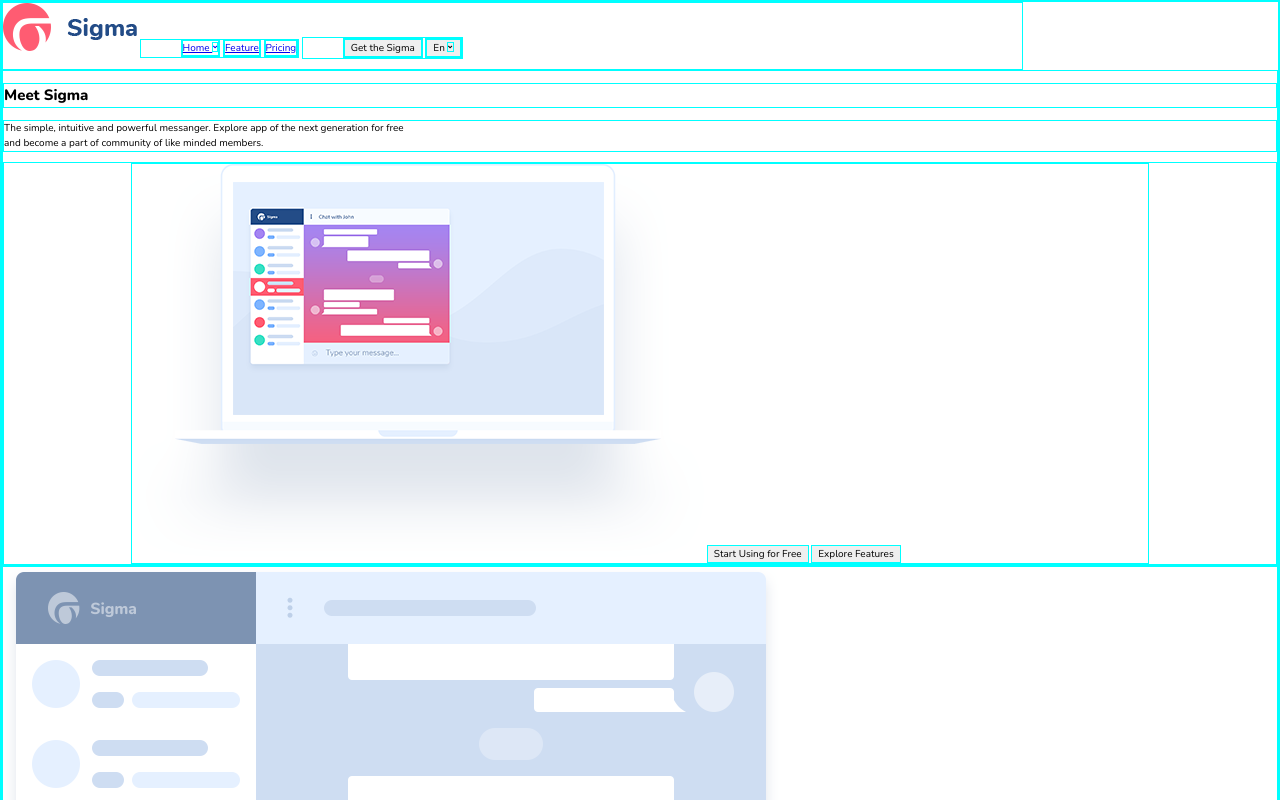
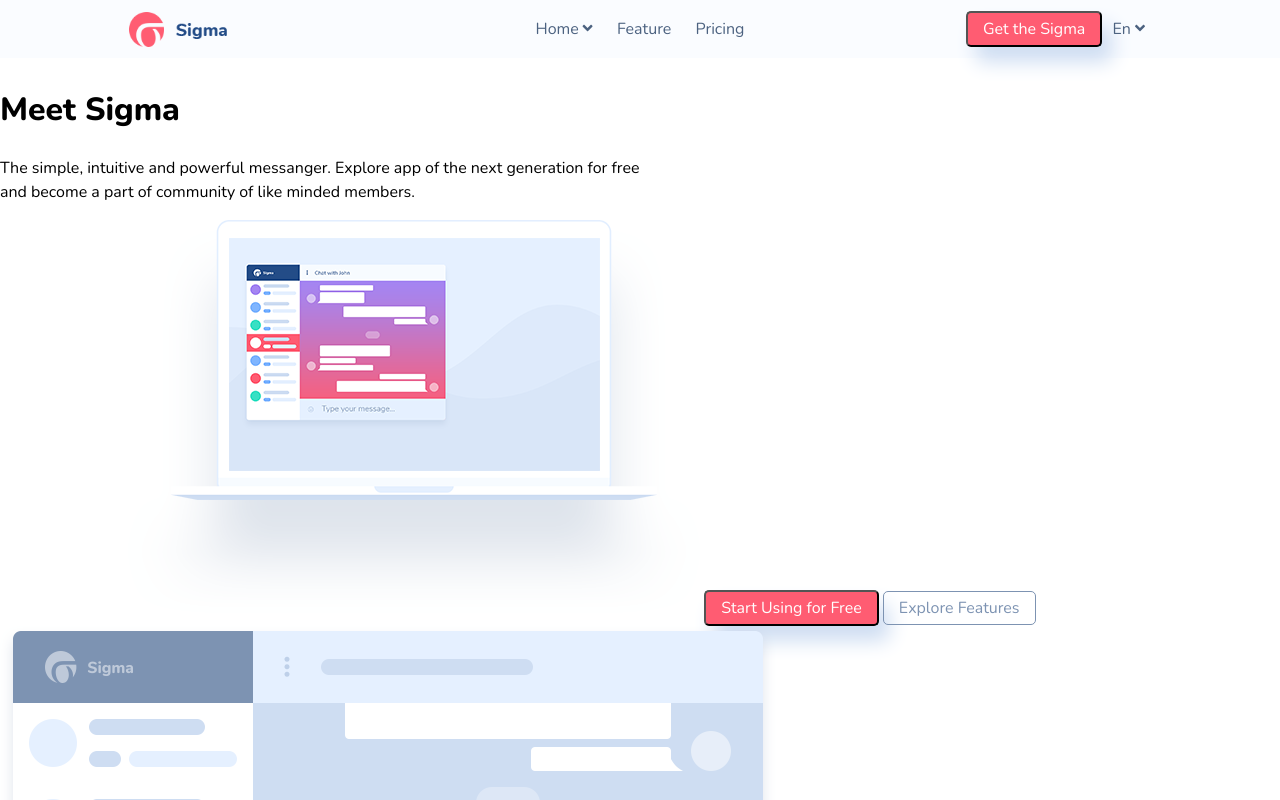
Before and after one commit to melodyyun/HackerYou-Bootcamp, a website: page projects/project1/melody_chen_project1/index.html in a window 1280 px wide. Shown: the top 800 px of the page. Drawn offline with nearby package versions, Linux system fonts and the light colour scheme.

Commit message:
working on nav bar for project 1

```diff
--- a/projects/project1/melody_chen_project1/dev/styles/main.scss
+++ b/projects/project1/melody_chen_project1/dev/styles/main.scss
@@ -1,46 +1,122 @@
 @import 'setup';
 
-/*
+/*--------
 Variables
-*/
+--------*/
 
 $backgroundDark:  #eff6ff;
 $backgroundLight:  #fafcff;
 $pColor:  #7d93b2;
 $headerColor: #4c6280;
+$lightNavy: rgb(206, 221, 242);
+$red: rgb(255, 92, 114);
+$transparentRed: rgba(255, 92, 114, 0.836);
+$white: #fff;
 
-/*
+/*---------
 Styling All
-*/
+----------*/
 *{
 	font-family: 'Nunito', sans-serif;
-	border: 1px solid aqua;
+	// border: 1px solid aqua;
 }
 
+/*---
+Base
+-----*/
 html{
+	//sets root em to 10px
 	font-size: 62.5%;
 	line-height: 1.5;
+	width: 100%;
+	height: 100%;
 }
 
 body{
+	font-size: 1.6rem;
+}
+
+/*---------
+Navigation
+----------*/
 .main-nav{
+	top: 0;
 	display: inline-block;
-		width: 80%;
+	width: 100%;
 	margin: 0 auto;
+	table{
+		width: 100%;
+	}
+	td{
+		width: 33.33%;
+	}
+}
+
 ul{
 	display: inline-block;
+	// removes indent from ul
+	padding: 0;
 	li{
+		margin-left: 0;
 		list-style: none;
 		color: $headerColor;
 		display: inline-block;
+		a{
+			color: $headerColor;
+			text-decoration: none;
+			border-radius: 5px;
+			padding: 2px 10px;
+		}
+		a:hover{
+			color: $red;
+			animation-name: toRedButtonHover;
+			animation-duration: 1s;
+			animation-fill-mode: forwards;
 		}
 	}
 }
+@keyframes toRedButtonHover{
+	from{
+		background: none;
+		color: $red;
+	}
+	to{
+		background: $transparentRed;
+		color: #fff;
+	}
+}
+//
+.main-nav img{
+	line-height: 1.5;
+	width: auto;
+	height: 35px;
+	vertical-align: middle;
+}
+//center nav
+.nav-middle{
+	position: relative;
+	//center
+	left: 50%;
+  	transform: translatex(-50%);
+}
+
+//right nav
+.nav-right{
+	float: right;
+	vertical-align: middle;
+	margin: 0;
+}
+
+#en{
+	background: transparent;
+	border: none;
+	color: $headerColor;
+}
+//nav END----------
 
 .container{
 	width: 80%;
 	margin: 0 auto;
-
 }
 
 .wave{
@@ -49,7 +125,7 @@ body{
 	background-position: center;
 	background-size: cover;
 }
-}
+
 
 // background colors
 .backgroundDark{
@@ -59,3 +135,28 @@ body{
 .backgroundLight{
 	background-color: $backgroundLight;
 }
+
+//buttons
+.button{
+	border-radius: 5px;
+	padding: 0.5rem 1.5rem;
+}
+.red-button{
+	background-color: $red;
+	color: $white;
+	box-shadow: 10px 15px 20px $lightNavy;
+	:hover{
+
+	}
+}
+
+.clear-button{
+	background-color: transparent;
+	color: $pColor;
+	border: 1px $pColor solid;
+}
+		.clear-button:hover{
+				animation-name: toRedButtonHover;
+				animation-duration: 1s;
+				animation-fill-mode: forwards;
+		}
--- a/projects/project1/melody_chen_project1/index.html
+++ b/projects/project1/melody_chen_project1/index.html
@@ -16,28 +16,64 @@
 </head>
 <body>
 	<!-- Nav Bar -->
-	<nav class="main-nav">
-		<img src="public/images/logo.png" alt="Signma Logo">
-		<ul>
-			<li><a href="#main-header">Home <i class="fas fa-angle-down"></i></a></li>
-			<li><a href="#features">Feature</a></li>
-			<li><a href="#pricing">Pricing</a></li>
-		</ul>
-		<ul>
-			<li><button class="red-button">Get the Sigma</button></li>
-			<li><button id="en">En <i class="fas fa-angle-down"></i></button></li>
-		</ul>
+	<nav class="main-nav backgroundLight">
+		<div class="container">
+			<table>
+				<tr>
+					<td>
+						<img src="public/images/logo.png" alt="Signma Logo">
+					</td>
+					<td>
+						<ul class="nav-middle">
+							<li>
+								<a href="#main-header">Home
+									<i class="fas fa-angle-down"></i>
+								</a>
+							</li>
+							<li>
+								<a href="features.html">Feature</a>
+							</li>
+							<li>
+								<a href="pricing.html">Pricing</a>
+							</li>
+						</ul>
+					</td>
+					<td>
+						<ul class="nav-right">
+							<li>
+								<button class="button red-button">Get the Sigma</button>
+							</li>
+							<li>
+								<button id="en">En
+									<i class="fas fa-angle-down"></i>
+								</button>
+							</li>
+						</ul>
+					</td>
+				</tr>
+			</table>
+			<!-- <img src="public/images/logo.png" alt="Signma Logo">
+			<ul class="nav-middle">
+				<li><a href="#main-header">Home <i class="fas fa-angle-down"></i></a></li>
+				<li><a href="features.html">Feature</a></li>
+				<li><a href="pricing.html">Pricing</a></li>
+			</ul>
+			<ul class="nav-right">
+				<li><button class="button red-button">Get the Sigma</button></li>
+				<li><button id="en">En <i class="fas fa-angle-down"></i></button></li>
+			</ul> -->
+		</div>
 	</nav>
 	<!-- Header -->
 	<header id="main-header" class="main-header">
-		<h2 class="main-title">Meet Sigma</h2>
+		<h1 class="main-title">Meet Sigma</h1>
 		<p>The simple, intuitive and powerful messanger. Explore app of the next generation for free <br/> and become a part of community of like minded members.</p>
 			</div>
 			<div class="waveBackground">
 				<div class="container">
 					<img src="public/images/home-mockup-1.png" alt="Sigma App on laptop">
-					<button class="red-button">Start Using for Free</button>
-					<button class="clear-button">Explore Features</button>
+					<button class="button red-button">Start Using for Free</button>
+					<button class=" button clear-button">Explore Features</button>
 				</div>
 			</div>
 	</header>
@@ -49,36 +85,36 @@
 			<h3 class="section-title">What is Sigma?</h3>
 			<p>Lorem ipsum dolor sit amet consectetur adipisicing elit. Aliquam delectus culpa labore aliquid officiis hic impedit expedita?
 				Itaque, sapiente libero.</p>
-			<button class="clear-button">Learn more about Sigma</button>
+			<button class=" button clear-button">Learn more about Sigma</button>
 			<hr>
 		</div>
 	</section>
 				<!-- features -->
-	<section id="features">
+	<section id="learnHow">
 		<h3 class="section-title">The only app you'll need to power your life. <br/> Learn how:</h3>
 		<div class="features-boxes">
 			<div class="feature-box">
 				<img src="public/images/home-icon-1.png" alt="Free Trial">
 				<h4 class="subtitle">Free Trial</h4>
 				<p>Lorem, ipsum dolor sit amet consectetur adipisicing elit. Eaque, excepturi. Mollitia dicta sit ullam quam.</p>
-				<button class="clear-button">Learn</button>
+				<button class="button clear-button">Learn</button>
 			</div>
 		</div>
 	</section>
 			<!-- about 2 -->
 
-	<section id="about-2">
+	<section id="explore">
 		<h3 class="section-title">A native app for every platform</h3>
 		<p>cloud-based mobile and desktop messaging app with a focus on security and speed. You can use it in any platform.</p>
 		<div class="about-2-buttons">
-			<button class="red-button">Start Using for </button>
-			<button class="clear-button">Explore</button>
+			<button class=" button red-button">Start Using for </button>
+			<button class="button clear-button">Explore</button>
 		</div>
 		<img src="public/images/home-mockup-3.png" alt="Sigma on Laptop Full Screen">
 	</section>
 
 	<!-- associated logos -->
-	<section class="company-logos">
+	<aside class="company-logos">
 		<p>Used by over 1,000,000 people worldwide</p>
 		<img src="public/images/home-logo-1.png" alt="logo 1">
 		<img src="public/images/home-logo-2.png" alt="logo 2">
@@ -86,9 +122,9 @@
 		<img src="public/images/home-logo-4.png" alt="logo 4">
 		<img src="public/images/home-logo-5.png" alt="logo 5">
 		<img src="public/images/home-logo-6.png" alt="logo 6">
-	</section>
+	</aside>
 	<!-- pricing/questions -->
-	<section id="pricing">
+	<section id="questions">
 		<h3 class="section-title">Have any questions?</h3>
 		<div class="question">
 			<img class="question-icon" src="public/images/home-icon-5.png" alt="?">
@@ -102,7 +138,7 @@
 			<div class="intergration-info">
 				<img src="public/images/logo.png" alt="Sigma logo">
 				<p>Integrate Sigma across all your platforms, in just seconds. Connect from most remote locations and synchronize your chats across all your devices</p>
-				<button class="red-button">Start using for</button>
+				<button class="button red-button">Start using for</button>
 			</div>
 	</section>
 	<!-- footer -->
--- a/projects/project1/melody_chen_project1/public/styles/style.css
+++ b/projects/project1/melody_chen_project1/public/styles/style.css
@@ -131,36 +131,105 @@ legend, button::-moz-focus-inner, input::-moz-focus-inner {
   -webkit-box-sizing: border-box;
   box-sizing: border-box; }
 
-/*
+/*--------
 Variables
-*/
-/*
+--------*/
+/*---------
 Styling All
-*/
+----------*/
 * {
-  font-family: 'Nunito', sans-serif;
-  border: 1px solid aqua; }
+  font-family: 'Nunito', sans-serif; }
 
+/*---
+Base
+-----*/
 html {
   font-size: 62.5%;
-  line-height: 1.5; }
+  line-height: 1.5;
+  width: 100%;
+  height: 100%; }
 
-body .main-nav {
+body {
+  font-size: 1.6rem; }
+
+/*---------
+Navigation
+----------*/
+.main-nav {
+  top: 0;
   display: inline-block;
-  width: 80%;
+  width: 100%;
   margin: 0 auto; }
-  body .main-nav ul {
+  .main-nav table {
+    width: 100%; }
+  .main-nav td {
+    width: 33.33%; }
+
+ul {
+  display: inline-block;
+  padding: 0; }
+  ul li {
+    margin-left: 0;
+    list-style: none;
+    color: #4c6280;
     display: inline-block; }
-    body .main-nav ul li {
-      list-style: none;
+    ul li a {
       color: #4c6280;
-      display: inline-block; }
+      text-decoration: none;
+      border-radius: 5px;
+      padding: 2px 10px; }
+    ul li a:hover {
+      color: #ff5c72;
+      -webkit-animation-name: toRedButtonHover;
+              animation-name: toRedButtonHover;
+      -webkit-animation-duration: 1s;
+              animation-duration: 1s;
+      -webkit-animation-fill-mode: forwards;
+              animation-fill-mode: forwards; }
 
-body .container {
+@-webkit-keyframes toRedButtonHover {
+  from {
+    background: none;
+    color: #ff5c72; }
+  to {
+    background: rgba(255, 92, 114, 0.836);
+    color: #fff; } }
+
+@keyframes toRedButtonHover {
+  from {
+    background: none;
+    color: #ff5c72; }
+  to {
+    background: rgba(255, 92, 114, 0.836);
+    color: #fff; } }
+
+.main-nav img {
+  line-height: 1.5;
+  width: auto;
+  height: 35px;
+  vertical-align: middle; }
+
+.nav-middle {
+  position: relative;
+  left: 50%;
+  -webkit-transform: translatex(-50%);
+          transform: translatex(-50%); }
+
+.nav-right {
+  float: right;
+  vertical-align: middle;
+  margin: 0; }
+
+#en {
+  background: transparent;
+  border: none;
+  color: #4c6280; }
+
+.container {
   width: 80%;
   margin: 0 auto; }
 
-body .wave {
+.wave {
   background-image: url(../images/home-background-1.png);
   background-repeat: no-repeat;
   background-position: center;
@@ -171,3 +240,26 @@ body .wave {
 
 .backgroundLight {
   background-color: #fafcff; }
+
+.button {
+  border-radius: 5px;
+  padding: 0.5rem 1.5rem; }
+
+.red-button {
+  background-color: #ff5c72;
+  color: #fff;
+  -webkit-box-shadow: 10px 15px 20px #ceddf2;
+          box-shadow: 10px 15px 20px #ceddf2; }
+
+.clear-button {
+  background-color: transparent;
+  color: #7d93b2;
+  border: 1px #7d93b2 solid; }
+
+.clear-button:hover {
+  -webkit-animation-name: toRedButtonHover;
+          animation-name: toRedButtonHover;
+  -webkit-animation-duration: 1s;
+          animation-duration: 1s;
+  -webkit-animation-fill-mode: forwards;
+          animation-fill-mode: forwards; }
```
Lines whose indentation alone changed are shown as unchanged.
